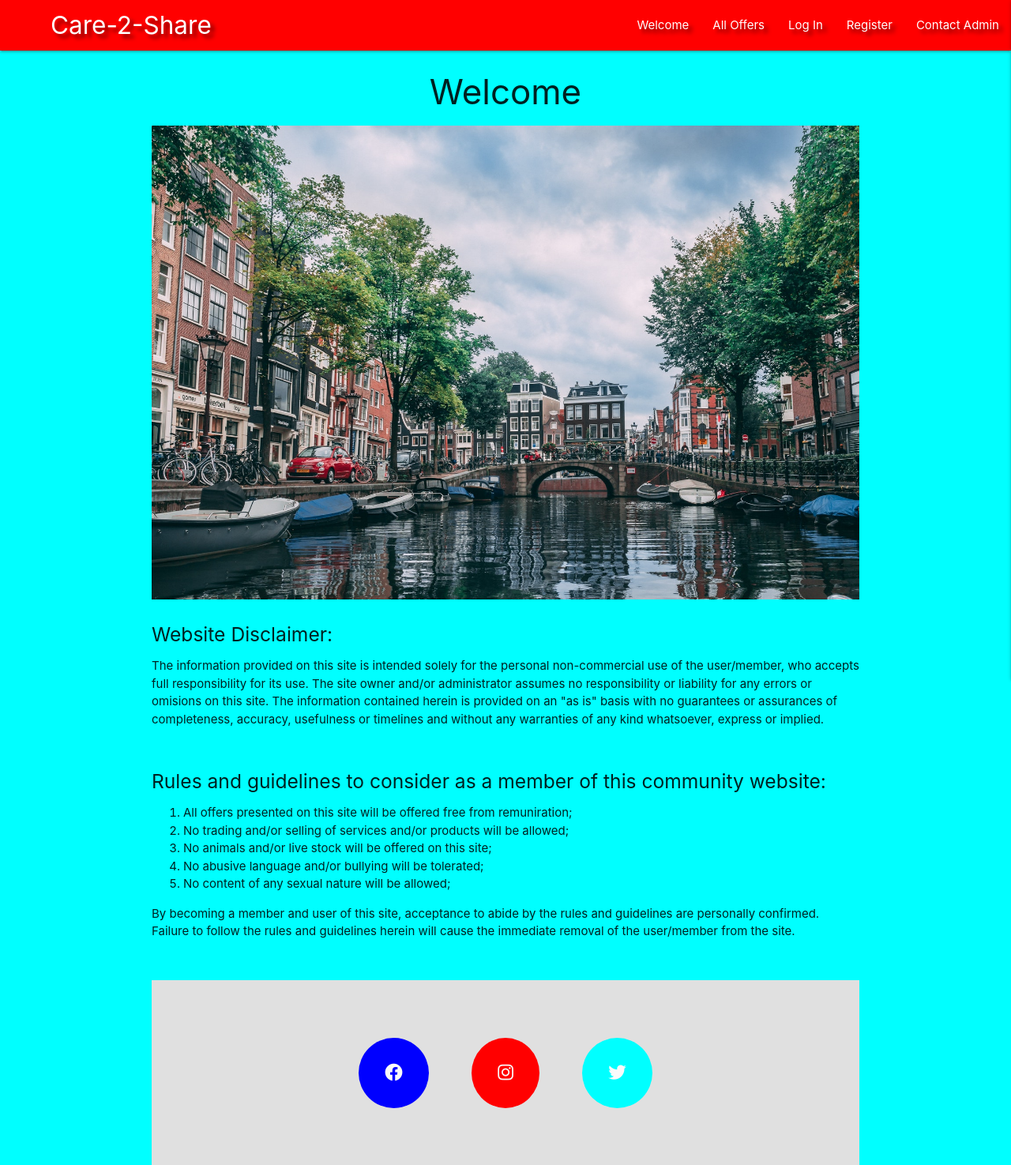
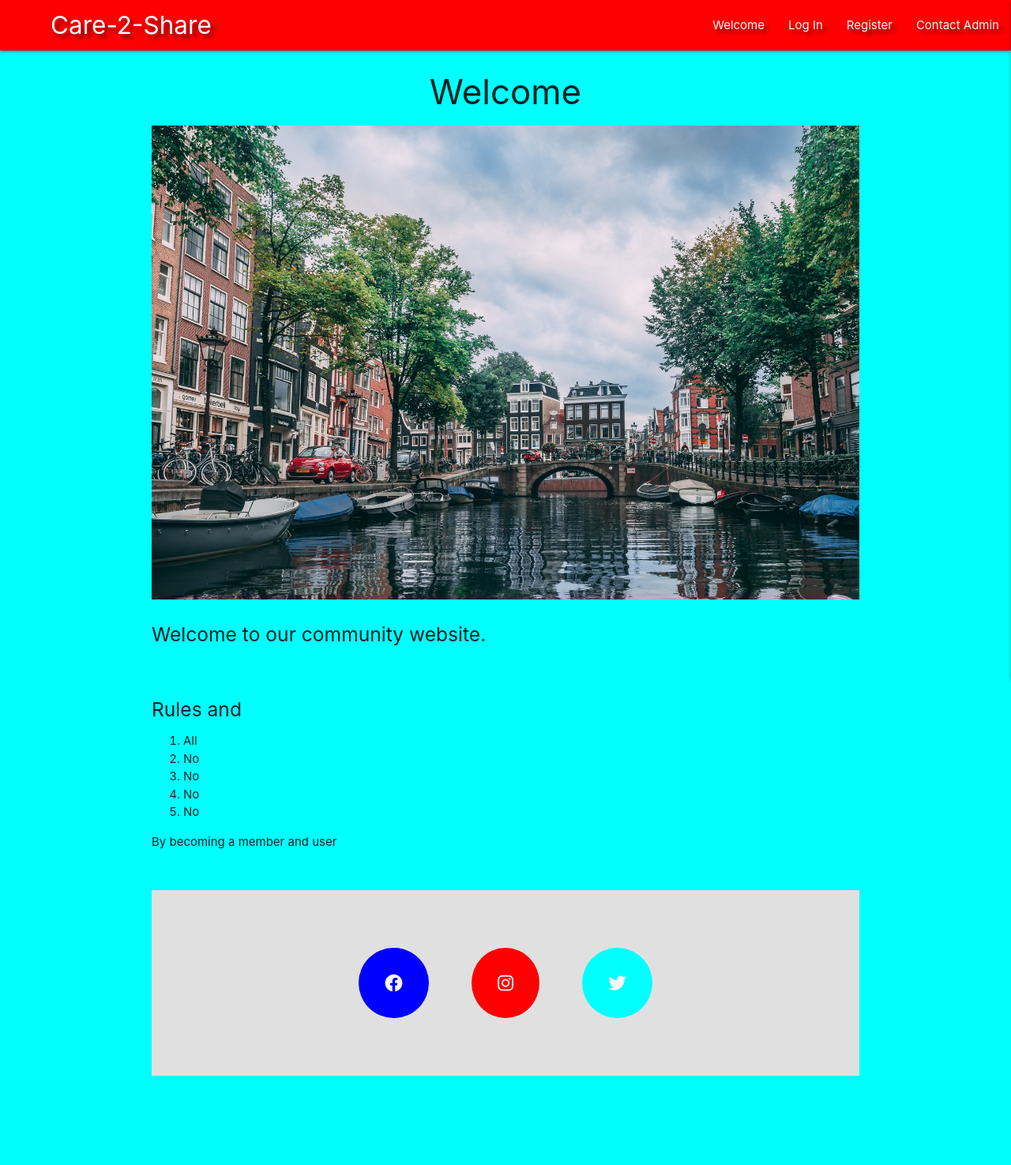
Before and after one commit to Code-Institute-Submissions/Morpheus-23-my-dutch-life_JulRseub, a Flask app: page /welcome in a window 1280 px wide. Shown: the whole page at 79% size. After the commit the page ends 1362 px from the top, so only its background shows below. Run offline with Flask 2, Linux system fonts and the light colour scheme; some libraries are stand-ins or nearby versions.

Commit message:
fixed logo nav, fixed offered_by null value

```diff
--- a/app.py
+++ b/app.py
@@ -18,31 +18,33 @@
 mongo = PyMongo(app)
 
 
-@app.route("/")
 @app.route("/get_offers")
 def get_offers():
     offers = list(mongo.db.offers.find())
     return render_template("offers.html", offers=offers)
 
 
-@app.route("/welcome", methods=["GET", "POST"])
+@app.route("/")
+@app.route("/welcome")
 def welcome():
+# the landing page providing info about site
+    return render_template("welcome.html")
+
+
+@app.route("/contact_admin")
+def contact_admin():
+     # the last page, being contact admin
+    return render_template("contact_admin.html")
+
+
+@app.route("/manage_categories", methods=["GET", "POST"])
+def manage_categories():
     if request.method == "POST":
-        # the landing page providing info about site
+        # manage categories page
         existing_member = mongo.db.members.find_one(
             {"username": request.form.get("username").lower()})
 
-    return render_template("welcome.html")
-
-
-@app.route("/contact_admin", methods=["GET", "POST"])
-def contact_admin():
-    if request.method == "POST":
-        # the last page, being contact admin
-        existing_member = mongo.db.members.find_one(
-            {"username": request.form.get("username").lower()})
-
-    return render_template("contact_admin.html")
+    return render_template("manage_categories.html")
 
 
 @app.route("/register", methods=["GET", "POST"])
@@ -138,7 +140,7 @@
             "category_name": request.form.get("category_name"),
             "name": request.form.get("offer_name"),
             "description": request.form.get("offer_description"),
-            "offered_by": request.form.get("username"),
+            "offered_by": session["username"],
             "collection_date_start": collection_start,
             "collection_date_end": collection_end,
             "collection_point": request.form.get("offer_collection_point"),
@@ -165,18 +167,18 @@
         collection_time_end = request.form.get("offer_collection_expiry_time")
         collection_start = collection_date_start + " " + collection_time_start
         collection_end = collection_date_start + " " + collection_time_end
-        submit = {
+        offer = {
             "category_name": request.form.get("category_name"),
             "name": request.form.get("offer_name"),
             "description": request.form.get("offer_description"),
-            "offered_by": request.form.get("username"),
+            "offered_by": session["username"],
             "collection_date_start": collection_start,
             "collection_date_end": collection_end,
             "collection_point": request.form.get("offer_collection_point"),
             "is_hot_product": is_hot_product,
             "is_frozen_product": is_frozen_product,
         }
-        mongo.db.offers.update({"_id": ObjectId(offer_id)}, submit)
+        mongo.db.offers.update({"_id": offer_id}, offer)
         flash("Great, your offer has been successfully updated")
 
     offer = mongo.db.offers.find_one({"_id": ObjectId(offer_id)})
--- a/templates/base.html
+++ b/templates/base.html
@@ -21,15 +21,15 @@
             <!-- main navbar -->
             <nav class="nav-extended text-shadow red lighten-3">
                 <div class="nav-wrapper">
-                    <a href="{{ url_for('get_offers') }}" class="brand-logo">Care-2-Share</a>
+                    <a href="{{ url_for('welcome') }}" class="brand-logo">Care-2-Share</a>
                     <a href="#" data-target="mobile-demo" class="sidenav-trigger right"><i class="fas fa-bars"></i></a>
                     <ul class="right hide-on-med-and-down">
                         <li><a href="{{ url_for('welcome') }}">Welcome</a></li>
+                        {% if session.username %}
                         <li><a href="{{ url_for('get_offers') }}">All Offers</a></li>
-                        {% if session.username %}
                         <li><a href="{{ url_for('profile', username=session['username']) }}">Profile</a></li>
                         <li><a href="{{ url_for('add_offer') }}">New Offers</a></li>
-                        <li><a href="#">Manage Categories</a></li>
+                        <li><a href="{{ url_for('manage_categories') }}">Manage Categories</a></li>
                         <li><a href="{{ url_for('logout') }}">Log Out</a></li>
                         {% else %}
                         <li><a href="{{ url_for('login') }}">Log In</a></li>
@@ -46,11 +46,11 @@
                     <h4 class="center-align green-text text-darken 4">Care-2-Share</h4>
                 </li>
                 <li><a href="{{ url_for('welcome') }}">Welcome</a></li>
+                {% if session.username %}
                 <li><a href="{{ url_for('get_offers') }}">All Offers</a></li>
-                {% if session.username %}
                 <li><a href="{{ url_for('profile', username=session['username']) }}">Profile</a></li>
                 <li><a href="{{ url_for('add_offer') }}">New Offers</a></li>
-                <li><a href="#">Manage Categories</a></li>
+                <li><a href="{{ url_for('manage_categories') }}">Manage Categories</a></li>
                 <li><a href="{{ url_for('logout') }}">Log Out</a></li>
                 {% else %}
                 <li><a href="{{ url_for('login') }}">Log In</a></li>
--- /dev/null
+++ b/templates/manage_categories.html
@@ -0,0 +1,6 @@
+{% extends "base.html" %}
+{% block content %}
+
+<h3 class="black-text center-align">Manage Categories</h3>
+
+{% endblock %}
--- a/templates/offers.html
+++ b/templates/offers.html
@@ -9,7 +9,7 @@
         <div class="collapsible-header black-text light-green darken-4 text-shadow">
             <div class="col s3">
                 <i class="fas fa-caret-down"></i>
-                {% if session.username|lower == offer.created_by|lower %}
+                {% if session.username|lower == offer.offered_by|lower %}
                 <a href="{{ url_for('delete_offer', offer_id=offer._id) }}" class="btn-small blue lighten-1">Delete</a>
                 <a href="{{ url_for('edit_offer', offer_id=offer._id) }}" class="btn-small yellow lighten-1">Edit</a>
                 {% endif %}
@@ -29,7 +29,7 @@
         <div class="collapsible-body">
             <strong>{{ offer.category_name }}</strong>
             <p>What is on offer: {{ offer.description }}</p>
-            <p>Offered by: {{ created_by }}</p>
+            <p>Offered by: {{ offer.offered_by }}</p>
             <p>Where to find it: {{ offer.collection_point }}</p>
             <p>When to collect it: {{ offer.collection_date_start }}</p>
             <p>This offer expires: {{ offer.collection_date_end }}</p>
--- a/templates/welcome.html
+++ b/templates/welcome.html
@@ -7,37 +7,29 @@
 </div>
 <div class="row">
     <div class="section">
-        <h5>Website Disclaimer:</h5>
-        <p>The information provided on this site is intended solely for the personal non-commercial use of the
-            user/member, who accepts full responsibility for its use.
-            The site owner and/or administrator assumes no responsibility or liability for any errors or omisions on
-            this site. The information contained herein is provided on an "as is" basis with no guarantees or assurances
-            of completeness, accuracy, usefulness or timelines and without any warranties of any kind whatsoever,
-            express or implied.</p>
+        <h5>Welcome to our community website.</p>
             <br>
-            <h5>Rules and guidelines to consider as a member of this community website:</h5>
+            <h5>Rules and </h5>
             <p>
                 <ol>
                     <li>
-                        All offers presented on this site will be offered free from remuniration;
+                        All
                     </li>
                     <li>
-                        No trading and/or selling of services and/or products will be allowed;
+                        No
                     </li>
                     <li>
-                        No animals and/or live stock will be offered on this site;
+                        No
                     </li>
                     <li>
-                        No abusive language and/or bullying will be tolerated;
+                        No
                     </li>
                     <li>
-                        No content of any sexual nature will be allowed;
+                        No
                     </li>
                 </ol>
                 <ul>
-                    By becoming a member and user of this site, acceptance to abide by the rules and guidelines are personally confirmed.
-                    Failure to follow the rules and guidelines herein will cause the immediate removal of the user/member
-                    from the site.
+                    By becoming a member and user
                 </ul>
             </p>
     </div>
```
Also changed, not shown: templates/contact_admin.html (+1 -11 lines), README.md.
